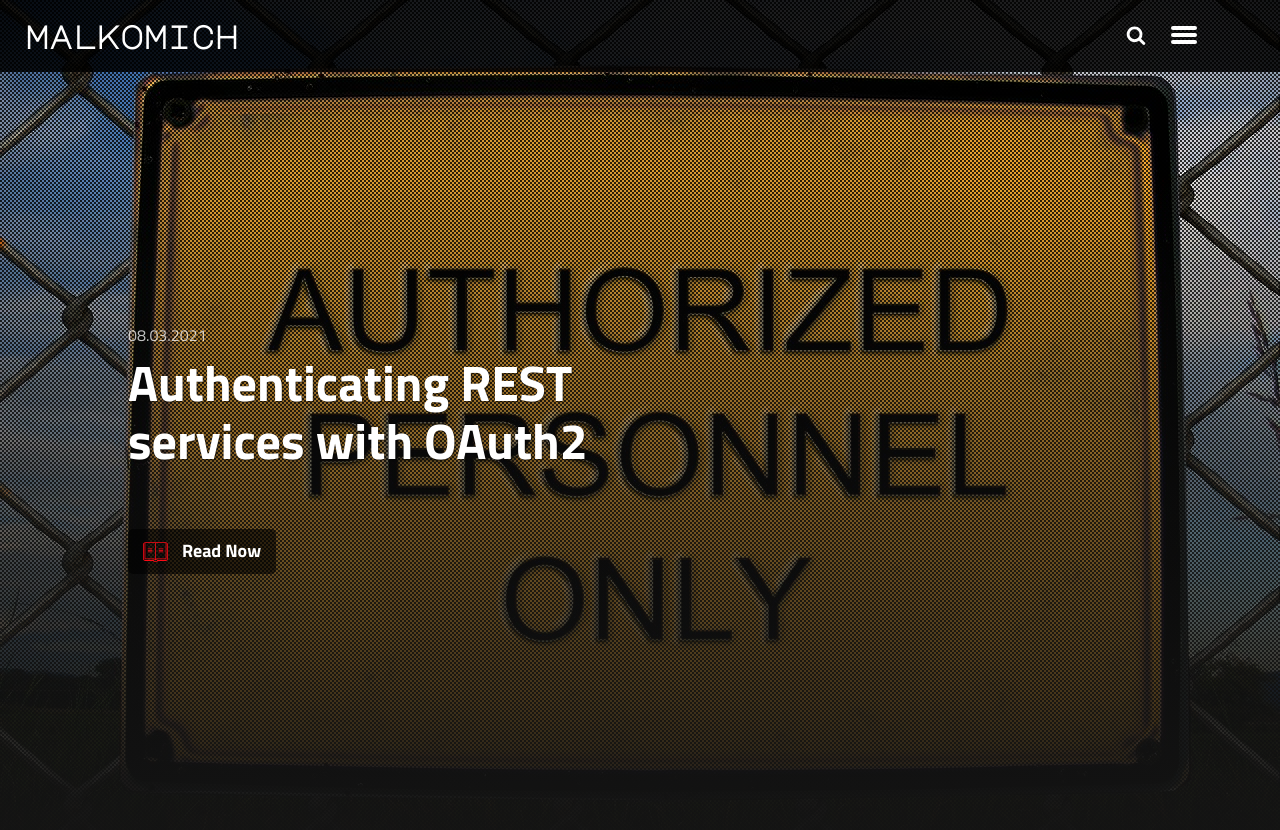
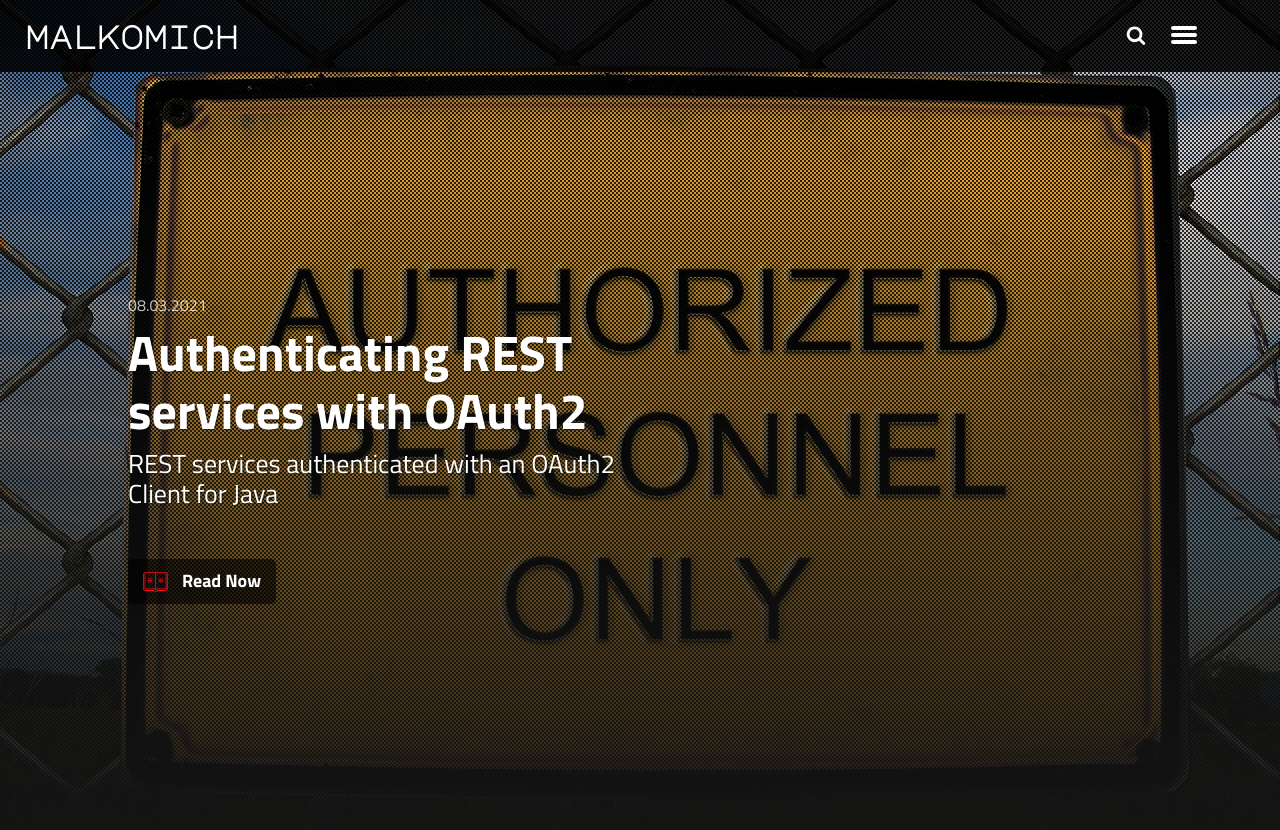
Before and after one commit to malkomich/malkomich.github.io, a Jekyll site: the page built from pages/home.md, in a window 1280 px wide and 900 px high. Shown: the top 830 px of the window. Built offline with Jekyll 4.4.1, drawn with Linux system fonts in a browser that asks for light colours; a script that is not in the unit is left out.

Commit message:
Automatically generated. Merged on Netlify CMS
Force merge of:
* "_posts/2021-08-03-authenticating-rest-services-with-oauth2.md"

```diff
--- a/_posts/2021-08-03-authenticating-rest-services-with-oauth2.md
+++ b/_posts/2021-08-03-authenticating-rest-services-with-oauth2.md
@@ -2,6 +2,7 @@
 date: 2021-08-03 15:16:26
 layout: post
 title: Authenticating REST services with OAuth2
+subtitle: REST services authenticated with an OAuth2 Client for Java
 description: REST services authenticated with an OAuth2 Client for Java
 image: /assets/img/uploads/image.jpg
 optimized_image: /assets/img/uploads/image.jpg
```
